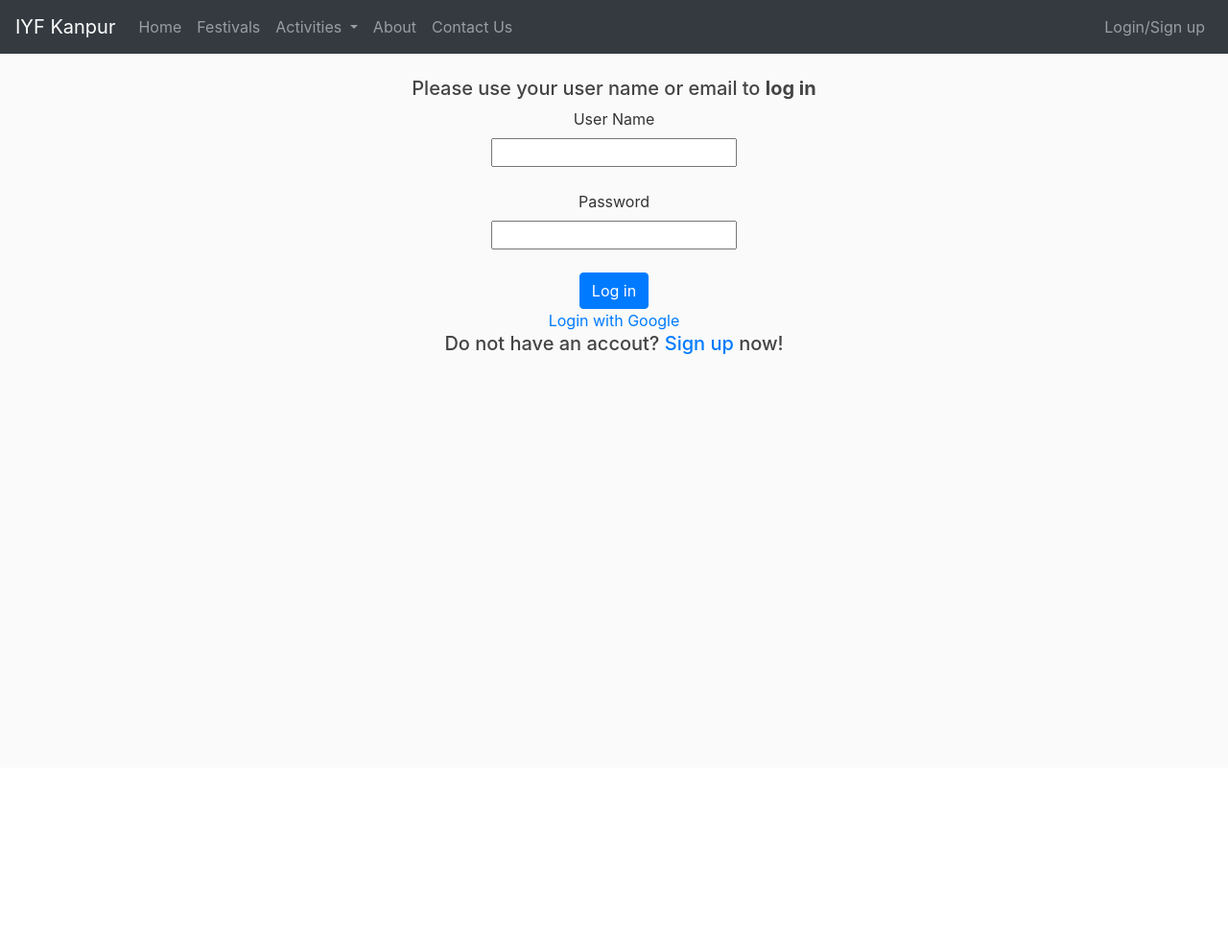
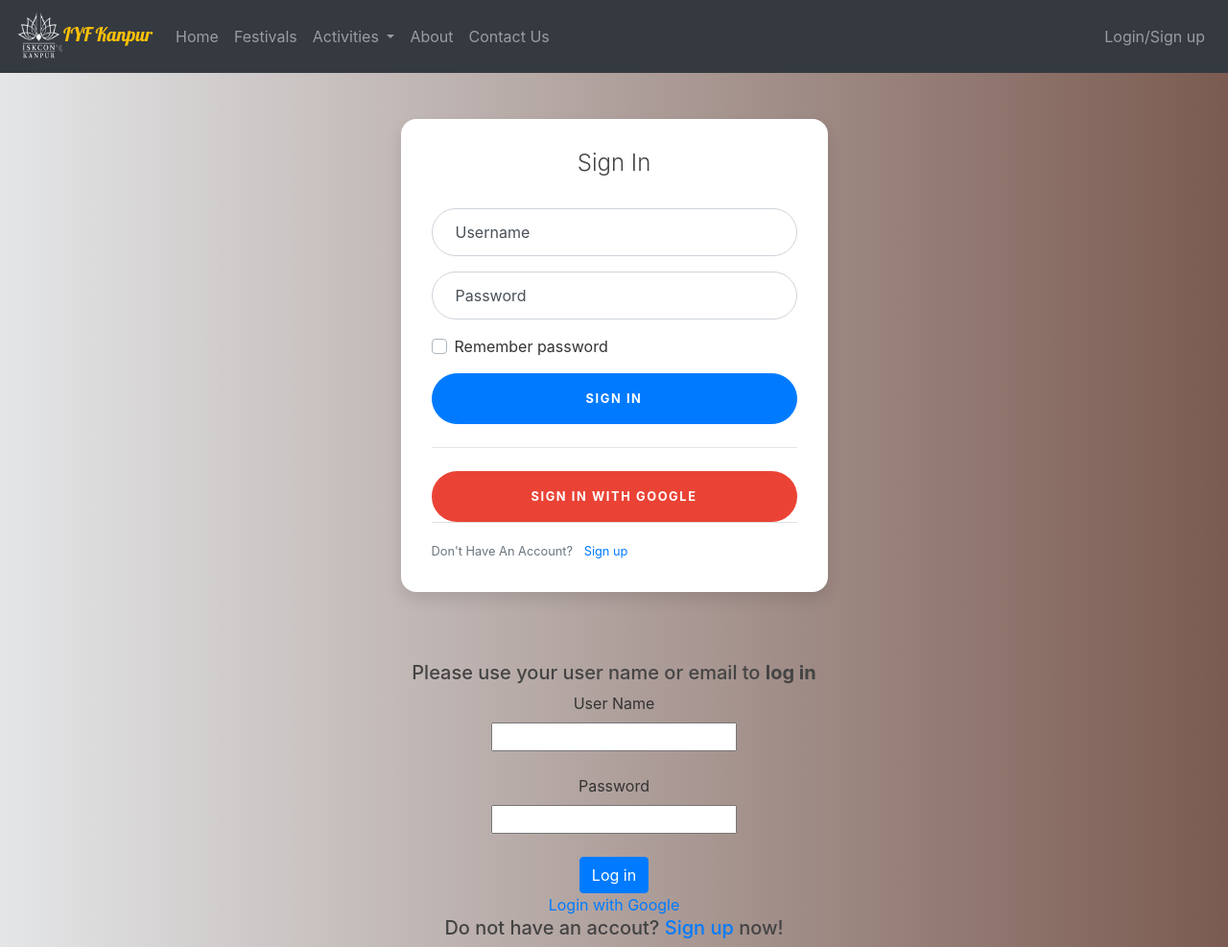
Before and after one commit to sakhileshpratap83/IYF-Kanpur-website, a Django app: page /user/signin/ in a window 1280 px wide. Shown: the whole page at 96% size. Before the commit the page ends 369 px from the top, so only its background shows below. Run offline with Django 3.2, Linux system fonts and the light colour scheme; some libraries are stand-ins or nearby versions.

Commit message:
template update

```diff
--- a/static/css/home.css
+++ b/static/css/home.css
@@ -28,6 +28,12 @@ h1, h2, h3, h4, h5, h6 {
 
 ul {
   margin: 0;
+}
+
+
+.navbar-dark .navbar-brand{
+  font-family: 'Lobster', cursive;
+  color: #ffc107;
 }
 
 .carousel-item {
@@ -199,6 +205,117 @@ a.article-title:hover {
   color: #777;
 }
 
+:root {
+  --input-padding-x: 1.5rem;
+  --input-padding-y: .75rem;
+}
+
+body {
+  background: #007bff;
+  background: linear-gradient(to right, #e4e6e8, #7b5b51);
+}
+
+.card-signin {
+  border: 0;
+  border-radius: 1rem;
+  box-shadow: 0 0.5rem 1rem 0 rgba(0, 0, 0, 0.1);
+}
+
+.card-signin .card-title {
+  margin-bottom: 2rem;
+  font-weight: 300;
+  font-size: 1.5rem;
+}
+
+.card-signin .card-body {
+  padding: 2rem;
+}
+
+.form-signin {
+  width: 100%;
+}
+
+.form-signin .btn {
+  font-size: 80%;
+  border-radius: 5rem;
+  letter-spacing: .1rem;
+  font-weight: bold;
+  padding: 1rem;
+  transition: all 0.2s;
+}
+
+.form-label-group {
+  position: relative;
+  margin-bottom: 1rem;
+}
+
+.form-label-group input {
+  height: auto;
+  border-radius: 2rem;
+}
+
+.form-label-group>input,
+.form-label-group>label {
+  padding: var(--input-padding-y) var(--input-padding-x);
+}
+
+.form-label-group>label {
+  position: absolute;
+  top: 0;
+  left: 0;
+  display: block;
+  width: 100%;
+  margin-bottom: 0;
+  /* Override default `<label>` margin */
+  line-height: 1.5;
+  color: #495057;
+  border: 1px solid transparent;
+  border-radius: .25rem;
+  transition: all .1s ease-in-out;
+}
+
+.form-label-group input::-webkit-input-placeholder {
+  color: transparent;
+}
+
+.form-label-group input:-ms-input-placeholder {
+  color: transparent;
+}
+
+.form-label-group input::-ms-input-placeholder {
+  color: transparent;
+}
+
+.form-label-group input::-moz-placeholder {
+  color: transparent;
+}
+
+.form-label-group input::placeholder {
+  color: transparent;
+}
+
+.form-label-group input:not(:placeholder-shown) {
+  padding-top: calc(var(--input-padding-y) + var(--input-padding-y) * (2 / 3));
+  padding-bottom: calc(var(--input-padding-y) / 3);
+}
+
+.form-label-group input:not(:placeholder-shown)~label {
+  padding-top: calc(var(--input-padding-y) / 3);
+  padding-bottom: calc(var(--input-padding-y) / 3);
+  font-size: 12px;
+  color: #777;
+}
+
+.btn-google {
+  color: white;
+  background-color: #ea4335;
+}
+
+.btn-facebook {
+  color: white;
+  background-color: #3b5998;
+}
+
 /* Fallback for Edge
 -------------------------------------------------- */
 
@@ -223,6 +340,9 @@ a.article-title:hover {
     color: #777;
   }
 }
+
+
+
 .rank-label-container {
     margin-top: -19px;
     /* z-index: 1000; */
--- a/templates/base.html
+++ b/templates/base.html
@@ -9,7 +9,7 @@
 
     <!-- Bootstrap CSS -->
     <link rel="stylesheet" href="https://stackpath.bootstrapcdn.com/bootstrap/4.4.1/css/bootstrap.min.css" integrity="sha384-Vkoo8x4CGsO3+Hhxv8T/Q5PaXtkKtu6ug5TOeNV6gBiFeWPGFN9MuhOf23Q9Ifjh" crossorigin="anonymous">
-
+    <link href="//fonts.googleapis.com/css?family=Lobster&subset=latin,latin-ext" rel="stylesheet" type="text/css">
     <link rel="stylesheet" type='text/css' href = "{% static 'css/home.css' %} ">
 </head>
 
--- a/templates/navbar.html
+++ b/templates/navbar.html
@@ -1,8 +1,8 @@
+{% load static %}
 <!-- <link href="https://maxcdn.bootstrapcdn.com/bootstrap/3.3.5/css/bootstrap.min.css" rel="stylesheet"> -->
-
 <nav class="navbar navbar-expand-lg navbar-dark bg-dark">
 <!-- <nav class="navbar navbar-expand-lg navbar-light bg-light"> -->
-  <a class="navbar-brand" href="/">IYF Kanpur</a>
+  <a class="navbar-brand" href="/"><img src="{% static 'images/logo.png' %}" height="50" width="50" alt="HK">IYF Kanpur</a>
   <button class="navbar-toggler" type="button" data-toggle="collapse" data-target="#navbarSupportedContent" aria-controls="navbarSupportedContent" aria-expanded="false" aria-label="Toggle navigation">
     <span class="navbar-toggler-icon"></span>
   </button>
@@ -74,8 +74,7 @@
     {% else %}
       <ul class="nav navbar-nav navbar-right">
           <li class="nav-item">
-          <span class="glyphicon glyphicon-log-in"></span>
-          <a class="nav-link" href="/user/signin">Login/Sign up</a>
+          <a class="nav-link" href="/user/signin"><span class="glyphicon glyphicon-log-in"></span>Login/Sign up</a>
         </li>
       </ul>
     {% endif %}
--- a/user/templates/user/sign_in.html
+++ b/user/templates/user/sign_in.html
@@ -1,7 +1,84 @@
 {% extends "base.html" %}
 {% block content %}
+{%  load crispy_forms_tags %}
+{% load socialaccount %}
 
-{% load socialaccount %}
+
+<body>
+  <div class="container">
+    <div class="row">
+      <div class="col-sm-9 col-md-7 col-lg-5 mx-auto">
+        <div class="card card-signin my-5">
+          <div class="card-body">
+            <h5 class="card-title text-center">Sign In</h5>
+            <form method="POST" class="form-signin">{%csrf_token%}
+              <div class="form-label-group">
+                <!-- {{form.username.errors}} -->
+				<!-- <input type="{{form.username}}" id="form.username.id_for_label" class="form-control" placeholder="Username" required autofocus> -->
+				<input type="text" name="username" maxlength="100" class="form-control" placeholder="Username" required="" id="id_username">
+				<label for="form.username.id_for_label">Username </label>
+				<!-- {{ form.username }} -->
+              </div>
+
+              <div class="form-label-group">
+                <!-- {{form.password.errors}} -->
+                <!-- <input type="password" id="form.password.id_for_label" class="form-control" placeholder="Password" required> -->
+                <!-- <label for="inputPassword">Password</label> -->
+				<input type="password" name="password" maxlength="100" class='form-control 'required="" id="id_password" placeholder="Password">
+				<label for="form.password.id_for_label">Password </label>
+				<!-- {{ form.password }} -->
+				<!-- <input type="password" class="form-control" id="form.password.id_for_label" placeholder="Password Name" required> -->
+              </div>
+		  <!-- <fieldset class="form-group">
+                <legend class="border-bottom mb-4">Sign in</legend>
+
+              </fieldset> -->
+              <div class="custom-control custom-checkbox mb-3">
+                <input type="checkbox" class="custom-control-input" id="customCheck1">
+                <label class="custom-control-label" for="customCheck1">Remember password</label>
+              </div>
+              <button class="btn btn-lg btn-primary btn-block text-uppercase" type="submit">Sign in</button>
+              <hr class="my-4">
+              <div class="redirect text-center">
+              	<!-- <a href="{% provider_login_url 'google' %}">Login with Google</a> -->
+              	<input type="button" onclick="location.href='{% provider_login_url 'google' %}';" class="btn btn-lg btn-google btn-block text-uppercase" value = "Sign in with Google">
+              	<!-- <button class="btn btn-lg btn-google btn-block text-uppercase" ><i class="fab fa-google mr-2"></i> Sign in with Google</button> -->
+              </div>
+              <!-- <button class="btn btn-lg btn-facebook btn-block text-uppercase" type="submit">< i class="fab fa-facebook-f mr-2"></i> Sign in with Facebook</button>-->
+            </form>
+            <div class="border-top pt-3">
+                <small class="text-muted">
+                    Don't Have An Account? <a class="ml-2" href="/user/signup/">Sign up</a>
+                </small>
+            </div>
+          </div>
+        </div>
+      </div>
+    </div>
+  </div>
+</body>
+
+
+
+
+
+
+
+
+
+
+
+
+
+
+
+
+
+
+
+
+
+
 
 
 <div class="container-fluid text-center">
--- a/user/views.py
+++ b/user/views.py
@@ -133,6 +133,7 @@ def sign_in(request):
 		form=SigninForm(request.POST)
 		if form.is_valid():
 			username=request.POST['username']
+			# email = request.POST['email']
 			password=request.POST['password']
 			user=authenticate(username=username,password=password)
 			if user is not None:
```
Also changed, not shown: static/images/logo.png (added), 1 other file.
